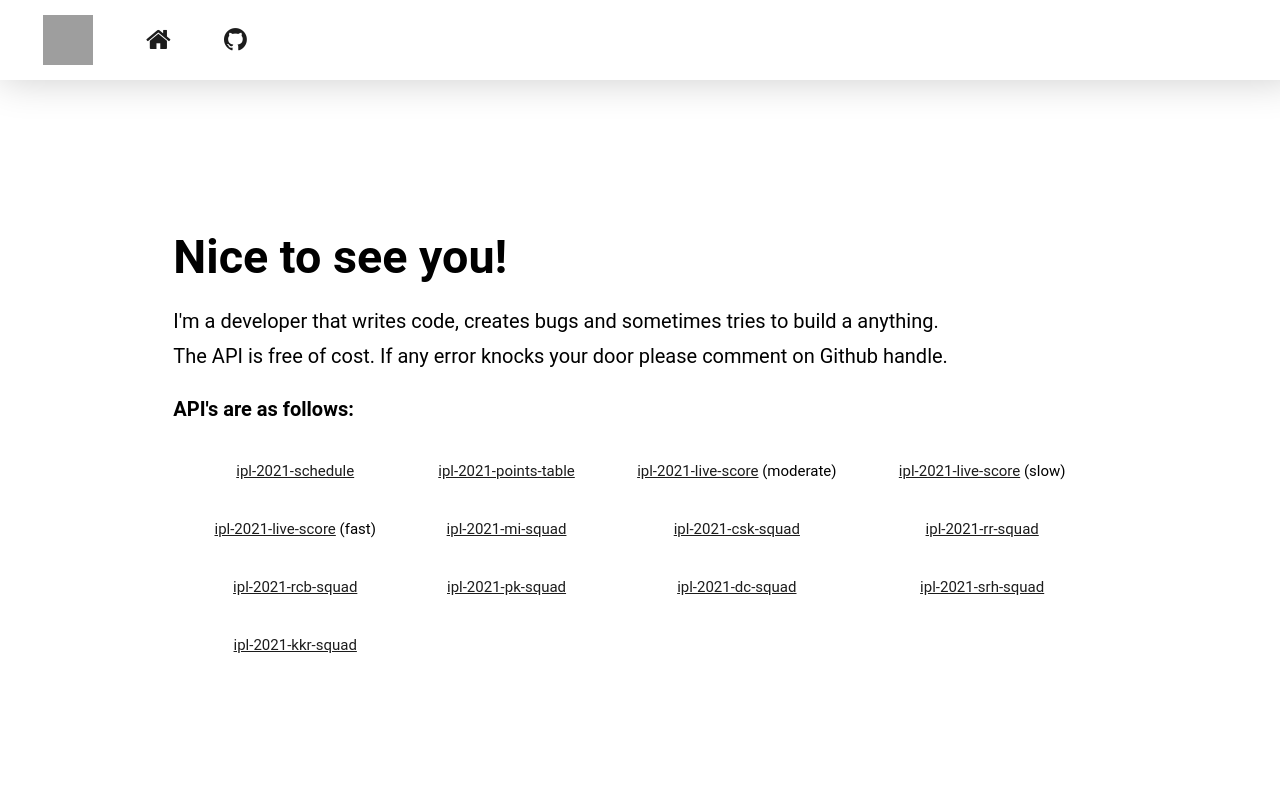
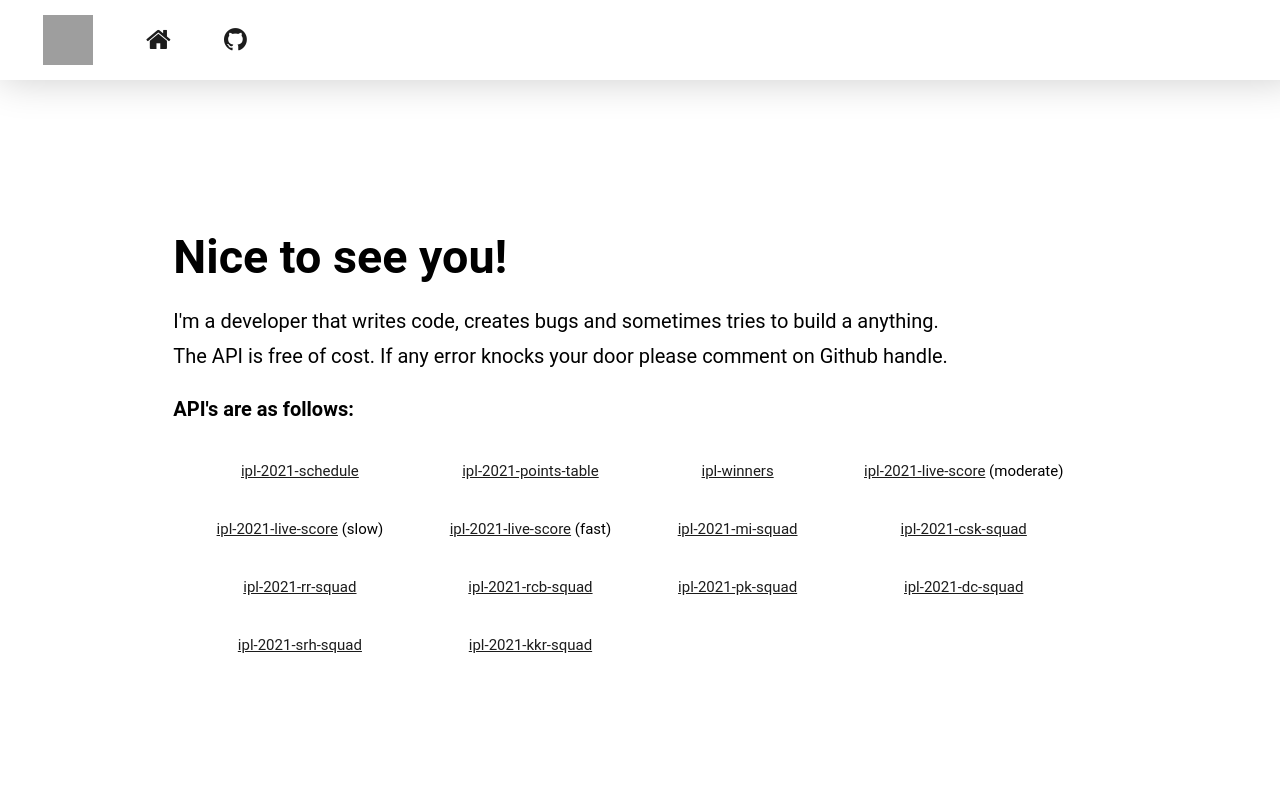
Before and after one commit to deepspraj/IPL-Live-Score-API, a Flask app: page / in a window 1280 px wide. Run offline with Flask 2, Linux system fonts and the light colour scheme; grey boxes are pictures that could not be loaded.

Commit message:
ipl-winners added

```diff
--- a/templates/home.html
+++ b/templates/home.html
@@ -110,6 +110,7 @@
     <div class="grid-container">
       <div class="grid-item"><a href="ipl-2021-schedule">ipl-2021-schedule</a></div>
       <div class="grid-item"><a href="ipl-2021-points-table">ipl-2021-points-table</a></div>
+      <div class="grid-item"><a href="ipl-winners">ipl-winners</a></div>
       <div class="grid-item"><a href="ipl-2021-live-score-s1">ipl-2021-live-score</a> (moderate)</div>
       <div class="grid-item"><a href="ipl-2021-live-score-s2">ipl-2021-live-score</a> (slow) </div>
       <div class="grid-item"><a href="ipl-2021-live-score-s3">ipl-2021-live-score</a> (fast) </div>
```
